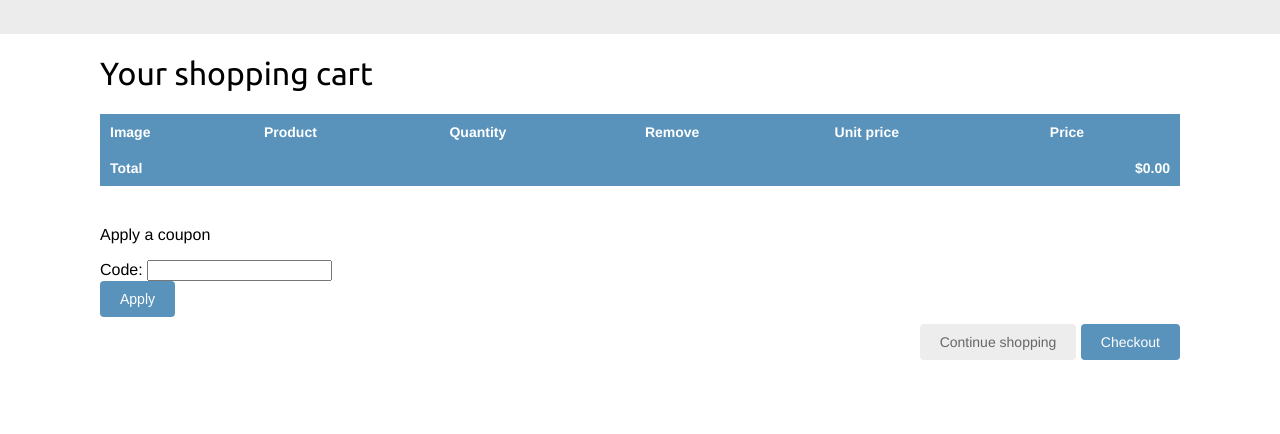
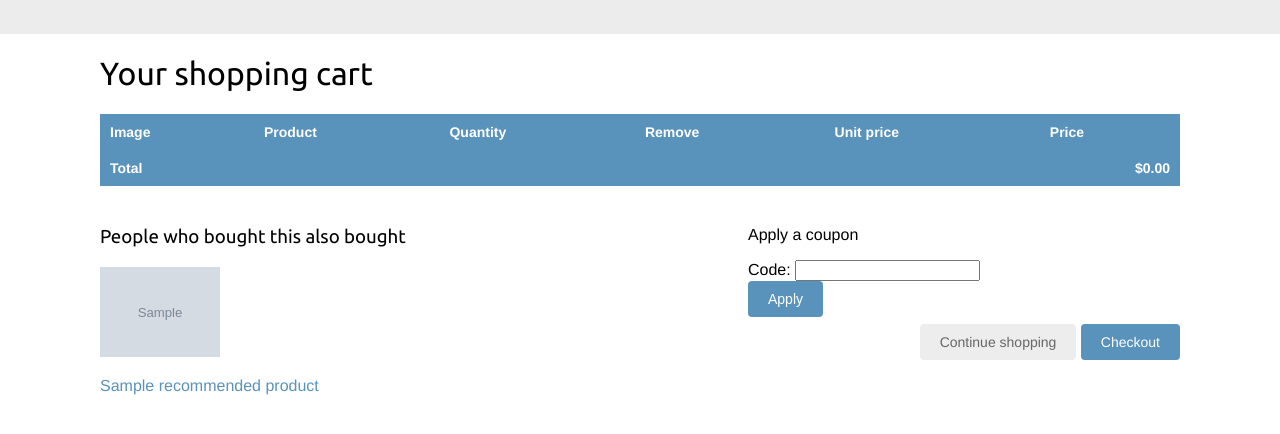
Before and after one commit to Andrew1vanov/market_place, a Django app: template myshop/cart/templates/cart/detail.html in a window 1280 px wide. Shown: the part 46-480 px from the top of the page. Run offline with Django 5.2, Linux system fonts and the light colour scheme; tables that the repository leaves empty hold one stand-in row (values such as "Sample post"); the template is opened without the code that fills it: values that come from a table or form of the project are taken from there, most other values are stand-ins (such as "Sample title", 1, 10 or a date in 2020); grey boxes marked "Sample" are stand-in pictures; parts of the project's set-up code (start-up, migrations or seed data) failed here and were passed over.

Commit message:
add recommends to shop

```diff
--- a/myshop/cart/templates/cart/detail.html
+++ b/myshop/cart/templates/cart/detail.html
@@ -70,7 +70,19 @@ Your shopping cart
         </tr>
     </tbody>
 </table>
-
+{% if recommended_products %}
+<div class="recommendations cart">
+    <h3>People who bought this also bought</h3>
+    {% for p in recommended_products %}
+        <div class="item">
+            <a href="{{ p.get_absolute_url }}">
+                <img src="{{ p.image.url }}">
+            </a>
+            <p><a href="{{ p.get_absolute_url }}">{{ p.name }}</a></p>
+        </div>
+    {% endfor %}
+</div>
+{% endif %}
 <p>Apply a coupon</p>
 <form action="{% url "coupons:apply" %}" method="post">
     {{ coupon_apply_form }}
--- a/myshop/shop/recommender.py
+++ b/myshop/shop/recommender.py
@@ -11,7 +11,7 @@ class Recommender:
     def get_product_key(self, id):
         return f'product:{id}:purchased_with'
 
-    def product_bouth(self, products):
+    def products_bought(self, products):
         product_ids = [p.id for p in products]
         for product_id in product_ids:
             for with_id in product_ids:
@@ -49,4 +49,5 @@ class Recommender:
         return suggested_products
 
     def clear_prochases(self):
-        for id in Product.objects.values_list('id', flat = True)
+        for id in Product.objects.values_list('id', flat = True):
+            r.delete(self.get_product_key(id))
--- a/myshop/shop/views.py
+++ b/myshop/shop/views.py
@@ -1,6 +1,7 @@
 from django.shortcuts import render, get_object_or_404
 from .models import Category, Product
 from cart.forms import CartAddProductForm
+from .recommender import Recommender
 # Create your views here.
 
 def product_list(request, category_slug = None):
@@ -18,6 +19,9 @@ def product_list(request, category_slug = None):
 def product_detail(request, id, slug):
     product = get_object_or_404(Product, id = id, slug = slug, available = True)
     cart_product_form = CartAddProductForm()
+    r = Recommender()
+    recommended_products = r.suggest_products_for([product], 3)
     return render(request, 'shop/product/detail.html',
                   {'product': product,
-                   'cart_product_form': cart_product_form})
+                   'cart_product_form': cart_product_form,
+                   'recommended_products': recommended_products})
```
Also changed, not shown: myshop/cart/views.py (+11 -1 lines), myshop/shop/templates/shop/product/detail.html (+13 -0 lines).
